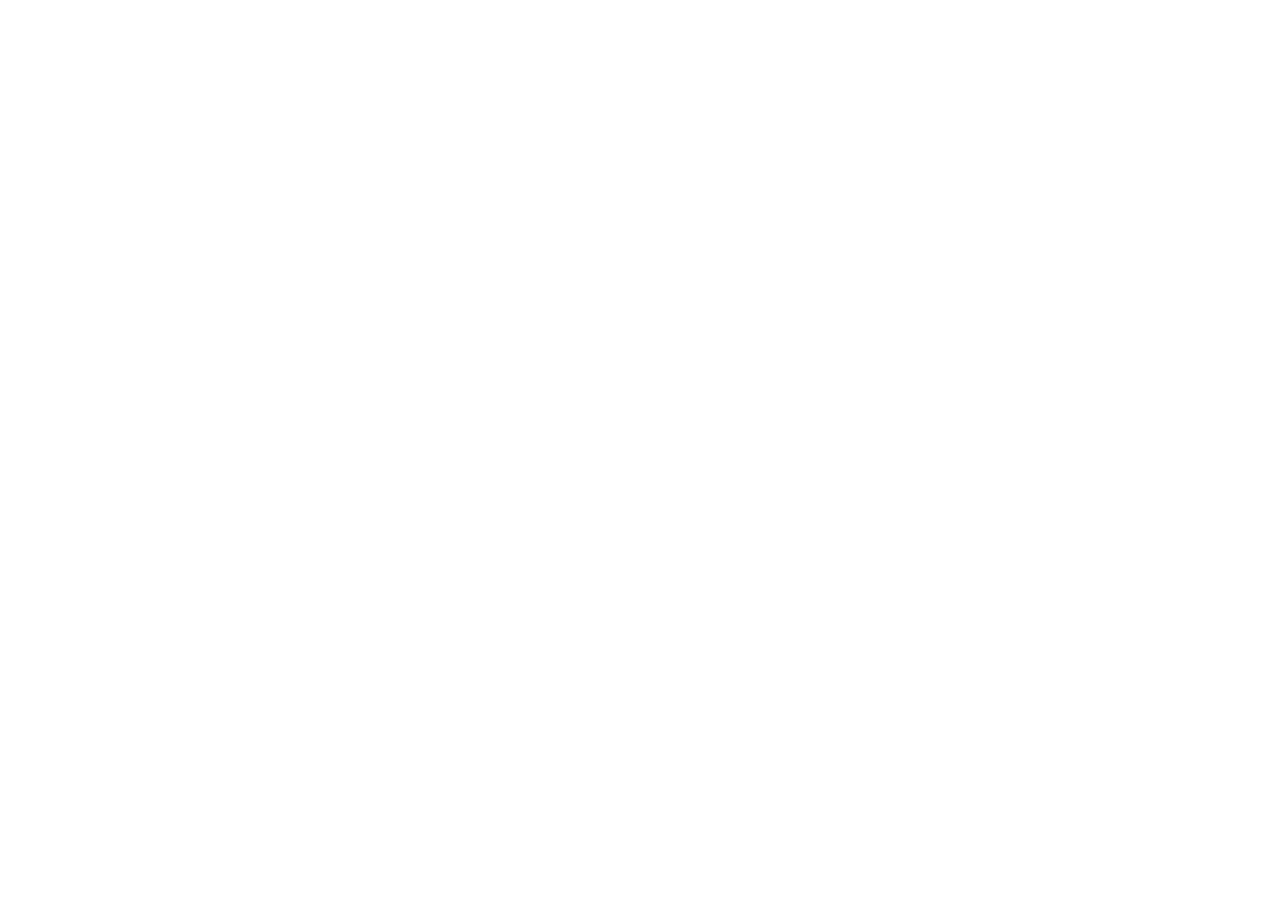
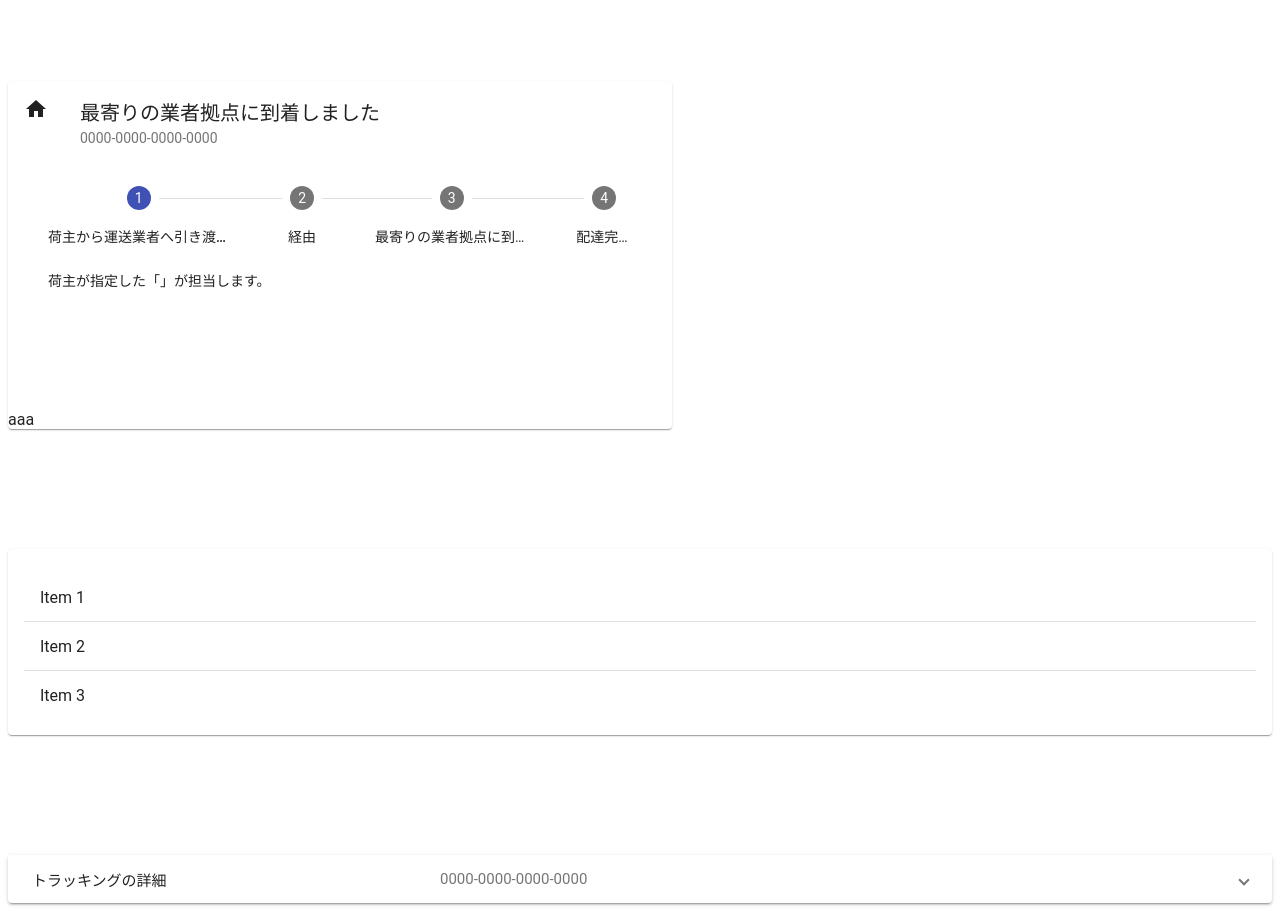
Before and after one commit to yuzund/tracking, an Angular app in the folder tracking/: page / in a window 1280 px wide. Shown: the part 300-1211 px from the top of the page. Before the commit the page ends 800 px from the top, so only its background shows below. Built offline with nearby package versions, Linux system fonts and the light colour scheme.

Commit message:
ADD design sample

```diff
--- a/tracking/src/app/app.component.html
+++ b/tracking/src/app/app.component.html
@@ -13,7 +13,7 @@
 <mat-toolbar>
   <span>荷物追跡サービス</span>
   <span>
-    <a mat-button routerLink="" class="header-button">Exchanges</a>
+    <a mat-button routerLink="" class="header-button">対応サービス</a>
   </span>
   <span>
     <a mat-button routerLink="" class="header-button">Exchanges</a>
@@ -34,11 +34,19 @@
 
 <mat-card>
 <form class="example-form">
+  <div>検索したい追跡番号を入力してください</div>
   <mat-form-field class="example-full-width">
     <mat-label>追跡番号</mat-label>
     <input matInput placeholder="ここに追跡番号を入力">
   </mat-form-field>
 
-<button mat-button color="primary">検索</button>
+  <button mat-button color="primary">検索</button><button mat-button color="primary">検索</button>
+  <mat-chip-list><mat-chip>日本郵便</mat-chip><mat-chip>ヤマト運輸</mat-chip><mat-chip>佐川急便</mat-chip><mat-chip>Papadum</mat-chip></mat-chip-list>
   </form>
 </mat-card>
+
+
+<br><br>
+<br><br>
+<br><br>
+<app-stepper></app-stepper>
--- /dev/null
+++ b/tracking/src/app/stepper/stepper.component.css
@@ -0,0 +1,7 @@
+.card{
+  width: 50%;
+}
+
+.info-card{
+  min-height: 100px;
+}
--- /dev/null
+++ b/tracking/src/app/stepper/stepper.component.html
@@ -0,0 +1,81 @@
+<mat-card class="card">
+<mat-card-header>
+  <div mat-card-avatar><mat-icon>home</mat-icon></div>
+  <mat-card-title>最寄りの業者拠点に到着しました</mat-card-title>
+  <mat-card-subtitle>0000-0000-0000-0000</mat-card-subtitle>
+</mat-card-header>
+<mat-card-content>
+  <mat-horizontal-stepper labelPosition="bottom" #stepper>
+    <mat-step [stepControl]="firstFormGroup">
+      <form [formGroup]="firstFormGroup">
+        <ng-template matStepLabel>荷主から運送業者へ引き渡し</ng-template>
+  <div class="info-card">荷主が指定した「」が担当します。</div>
+      </form>
+    </mat-step
+    ><mat-step [stepControl]="secondFormGroup">
+      <form [formGroup]="secondFormGroup">
+        <ng-template matStepLabel>経由</ng-template>
+        <div class="info-card">荷物は経由拠点を通過しました。</div>
+
+      </form>
+    </mat-step>
+    <mat-step [stepControl]="secondFormGroup">
+      <form [formGroup]="secondFormGroup">
+        <ng-template matStepLabel>最寄りの業者拠点に到着</ng-template>
+        <div class="info-card">配送指定先の近くの拠点に到着しました。</div>
+      </form>
+    </mat-step>
+    <mat-step [stepControl]="secondFormGroup">
+      <form [formGroup]="secondFormGroup">
+        <ng-template matStepLabel>配達完了</ng-template>
+        <div class="info-card">指定先へ荷物の配達が完了しています。</div>
+      </form>
+    </mat-step>
+  </mat-horizontal-stepper>
+</mat-card-content>
+
+<mat-card-footer>
+  aaa
+</mat-card-footer>
+
+</mat-card>
+
+
+
+<br><br>
+<br><br>
+<br><br>
+
+
+
+<mat-card>
+  <mat-list>
+    <mat-list-item>Item 1</mat-list-item>
+    <mat-divider></mat-divider>
+    <mat-list-item>Item 2</mat-list-item>
+    <mat-divider></mat-divider>
+    <mat-list-item>Item 3</mat-list-item>
+  </mat-list>
+</mat-card>
+
+
+<br><br>
+<br><br>
+<br><br>
+
+
+
+<mat-expansion-panel>
+  <mat-expansion-panel-header>
+    <mat-panel-title>
+      トラッキングの詳細
+    </mat-panel-title>
+    <mat-panel-description>
+      0000-0000-0000-0000
+    </mat-panel-description>
+  </mat-expansion-panel-header>
+
+
+
+  aaa
+</mat-expansion-panel>
--- /dev/null
+++ b/tracking/src/app/stepper/stepper.component.ts
@@ -0,0 +1,34 @@
+import { Component, OnInit } from '@angular/core';
+import { MatStepper } from '@angular/material/stepper';
+import {FormBuilder, FormGroup, Validators} from '@angular/forms';
+
+@Component({
+  selector: 'app-stepper',
+  templateUrl: './stepper.component.html',
+  styleUrls: ['./stepper.component.css']
+})
+export class StepperComponent implements OnInit {
+
+
+  public goBack(stepper: MatStepper): void {
+    stepper.previous();
+  }
+
+  public goForward(stepper: MatStepper): void {
+    stepper.next();
+  }
+
+  firstFormGroup: FormGroup;
+  secondFormGroup: FormGroup;
+
+  constructor(private _formBuilder: FormBuilder) {}
+
+  ngOnInit() {
+    this.firstFormGroup = this._formBuilder.group({
+      firstCtrl: ['', Validators.required]
+    });
+    this.secondFormGroup = this._formBuilder.group({
+      secondCtrl: ['', Validators.required]
+    });
+  }
+}
```
Also changed, not shown: tracking/src/app/app.module.ts (+84 -2 lines), tracking/src/app/app.component.ts (line endings or trailing spaces), tracking/src/assets/yuupack.svg (added), 1 other file (tests, documents, lock files or other folders).
